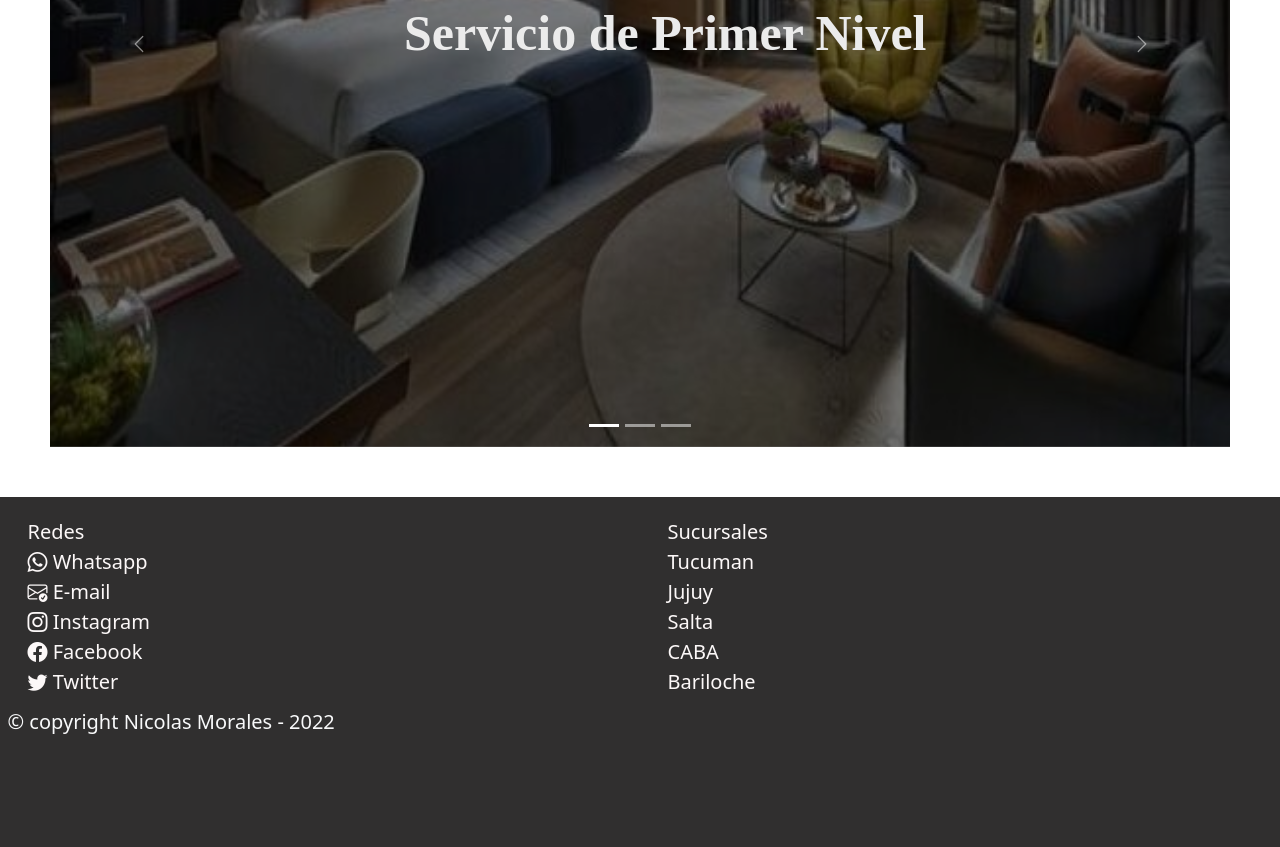
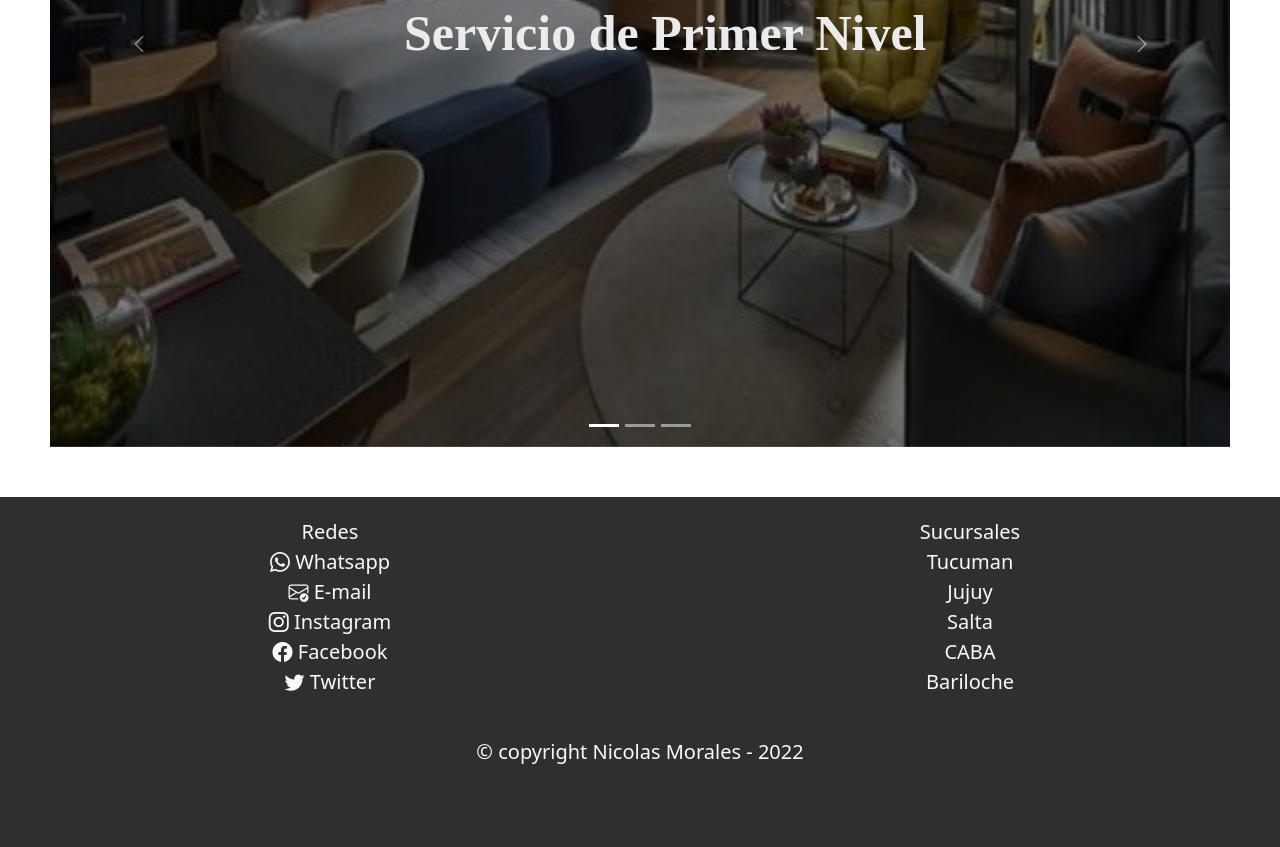
Before and after one commit to NicolasMoralesDev/Hotel_Magnus, a plain HTML site: page Juan_Nicolas_Morales.html in a window 1280 px wide. Shown: the part 611-1458 px from the top of the page. Drawn offline with nearby package versions, Linux system fonts and the light colour scheme.

Commit message:
se agregan nuevos cambios

```diff
--- a/Juan_Nicolas_Morales.html
+++ b/Juan_Nicolas_Morales.html
@@ -21,9 +21,11 @@
    <title>Home</title>
 </head>
 <body>
+    <!-- header -->
     <header><h1>Magnus</h1>
         <h2 id="subtitulo">Hotel de vanguardia</h2>
     </header>
+    <!-- nav -->
     <nav>
        <ol class="container_nav text-dark">
         <li><a href="#" class="text-dark text-decoration-none">inicio</a></li>
@@ -34,7 +36,9 @@
         <li><a href="#" class="text-dark text-decoration-none">contactos</a></li>
        </ol>
    </nav>
+   <!-- main -->
     <main>
+        <!-- carousel -->
         <section>
             <div id="carouselExampleIndicators" class="carousel slide " data-bs-ride="true">
                 <div class="carousel-indicators">
@@ -65,8 +69,9 @@
               </div>
         </section>
     </main>
-    <footer class="grid  container-fluid justify-content-center">
-        <div class="row">
+    <!-- footer -->
+    <footer class="grid text-center  container-fluid">
+        <div class="row ">
             <div class="col"><ol><li>Redes</li>
                                    <li><i class="bi bi-whatsapp"></i> Whatsapp</li>
                                    <li><i class="bi bi-envelope-check"></i> E-mail</li>
@@ -81,8 +86,8 @@
                                    <li>Bariloche</li>
                                 </ol></div>
         </div>
-        <div class="row text-light">
-            <span id="footer-pie ">© copyright Nicolas Morales - 2022</span>
+        <div class="row d-block position-relative pt-5">
+            <span id="footer-pie">© copyright Nicolas Morales - 2022</span>
         </div>
     </footer>
 
```
